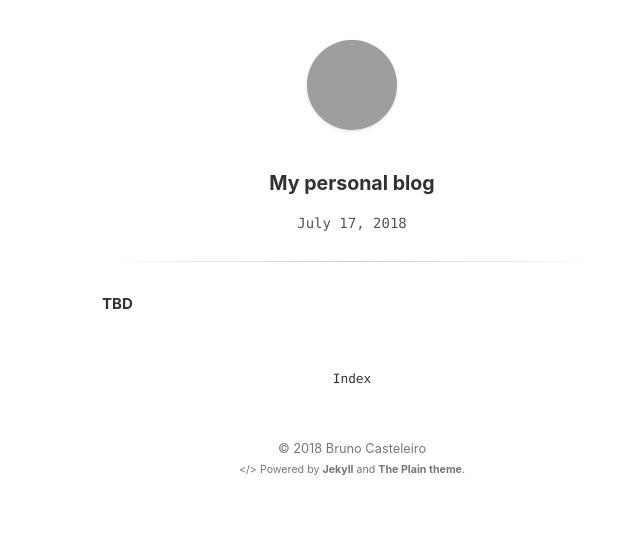
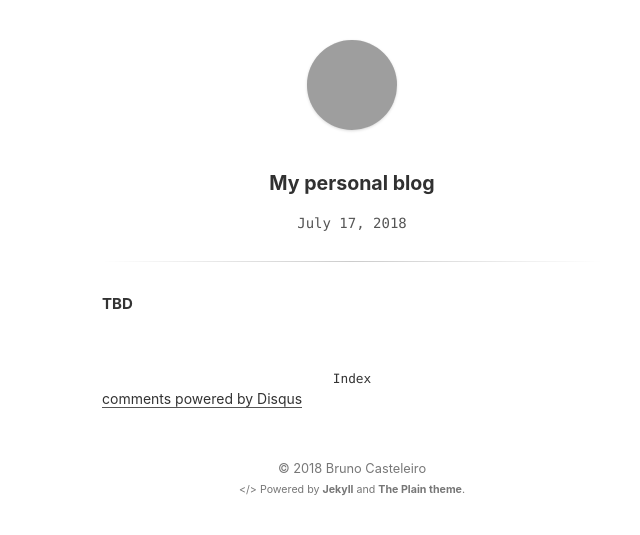
Before and after one commit to heiswayi/the-plain, a Jekyll site: the page built from _posts/2018-07-17-my-personal-blog.md, in a window 1280 px wide. Shown: the top 535 px of the page, without its empty margins (288-928 px from the left). Built offline with Jekyll 4.4.1, drawn with Linux system fonts in a browser that asks for light colours; comment, search, counter and statistics services are not loaded; some of the changed lines change nothing that is shown; grey boxes are pictures that could not be loaded.

Commit message:
fix disquss and analytics

```diff
--- a/_config.yml
+++ b/_config.yml
@@ -12,7 +12,7 @@
 mathjax:            true  # enables support for mathjax - set to 'false' to disable
 
 # Google Analytics
-google_analytics: UA-122323306-1
+google_analytics: 'UA-122323306-1'
 
 # Disqus Comments
 disqus:
--- a/_includes/analytics.html
+++ b/_includes/analytics.html
@@ -1,9 +1,11 @@
-<script>
-    (function(i,s,o,g,r,a,m){i['GoogleAnalyticsObject']=r;i[r]=i[r]||function(){
-    (i[r].q=i[r].q||[]).push(arguments)},i[r].l=1*new Date();a=s.createElement(o),
-    m=s.getElementsByTagName(o)[0];a.async=1;a.src=g;m.parentNode.insertBefore(a,m)
-    })(window,document,'script','https://www.google-analytics.com/analytics.js','ga');
-
-    ga('create', '{{ site.google_analytics }}', 'auto');
-    ga('send', 'pageview');
+<!-- Google Analytics Tracking code -->
+<script type="text/javascript">
+    var _gaq = _gaq || [];
+    _gaq.push(['_setAccount', '{{ site.google_analytics }}']);
+    _gaq.push(['_trackPageview']);
+    (function() {
+        var ga = document.createElement('script'); ga.type = 'text/javascript'; ga.async = true;
+        ga.src = ('https:' == document.location.protocol ? 'https://ssl' : 'http://www') + '.google-analytics.com/ga.js';
+        var s = document.getElementsByTagName('script')[0]; s.parentNode.insertBefore(ga, s);
+    })();
 </script>
--- a/_includes/disqus_comments.html
+++ b/_includes/disqus_comments.html
@@ -1,18 +1,18 @@
-{% if page.comments != false and jekyll.environment == "production" %}
-
+<section class="disqus">
   <div id="disqus_thread"></div>
-  <script>
-    var disqus_config = function () {
-      this.page.url = '{{ page.url | absolute_url }}';
-      this.page.identifier = '{{ page.url | absolute_url }}';
-    };
-    (function() {
-      var d = document, s = d.createElement('script');
-      s.src = 'https://{{ site.disqus.shortname }}.disqus.com/embed.js';
-      s.setAttribute('data-timestamp', +new Date());
-      (d.head || d.body).appendChild(s);
-    })();
+  <script type="text/javascript">
+      var disqus_config = function () {
+          this.page.url = '{{ site.url }}{{ page.url | replace:"index.html","" }}';
+          this.page.identifier = '{{ page.id }}';
+      };
+      var disqus_shortname = '{{ site.disqus.shortname }}';
+      var disqus_developer = 0;
+      (function() {
+          var dsq = document.createElement('script'); dsq.type = 'text/javascript'; dsq.async = true;
+          dsq.src = 'https://' + disqus_shortname + '.disqus.com/embed.js';
+          (document.getElementsByTagName('head')[0] || document.getElementsByTagName('body')[0]).appendChild(dsq);
+      })();
   </script>
-  <noscript>Please enable JavaScript to view the <a href="https://disqus.com/?ref_noscript" rel="nofollow">comments powered by Disqus.</a></noscript>
-
-{% endif %}
+  <noscript>Please enable JavaScript to view the <a href="http://disqus.com/?ref_noscript">comments powered by Disqus.</a></noscript>
+  <a href="http://disqus.com" class="dsq-brlink">comments powered by <span class="logo-disqus">Disqus</span></a>
+</section>
--- a/_includes/head.html
+++ b/_includes/head.html
@@ -1,3 +1,7 @@
+{% if site.google_analytics and jekyll.environment == 'production' %}
+	{% include analytics.html %}
+{% endif %}
+
 <meta charset="utf-8">
 <meta http-equiv="X-UA-Compatible" content="IE=edge">
 <meta name="viewport" content="width=device-width, initial-scale=1" />
@@ -19,7 +23,3 @@
 {% if site.mathjax %}
 <script type="text/javascript" src="https://cdnjs.cloudflare.com/ajax/libs/mathjax/2.7.2/MathJax.js?config=TeX-AMS-MML_HTMLorMML"></script>
 {% endif %}
-
-{% if site.google_analytics and jekyll.environment == 'production' %}
-{% include analytics.html %}
-{% endif %}
--- a/_layouts/post.html
+++ b/_layouts/post.html
@@ -27,6 +27,6 @@
   {% endif %}
 </div>
 
-{% if site.disqus.shortname %}
-  {% include disqus_comments.html %}
+{% if site.disqus.shortname and page.comments == true %}
+    {% include disqus_comments.html %}
 {% endif %}
```
